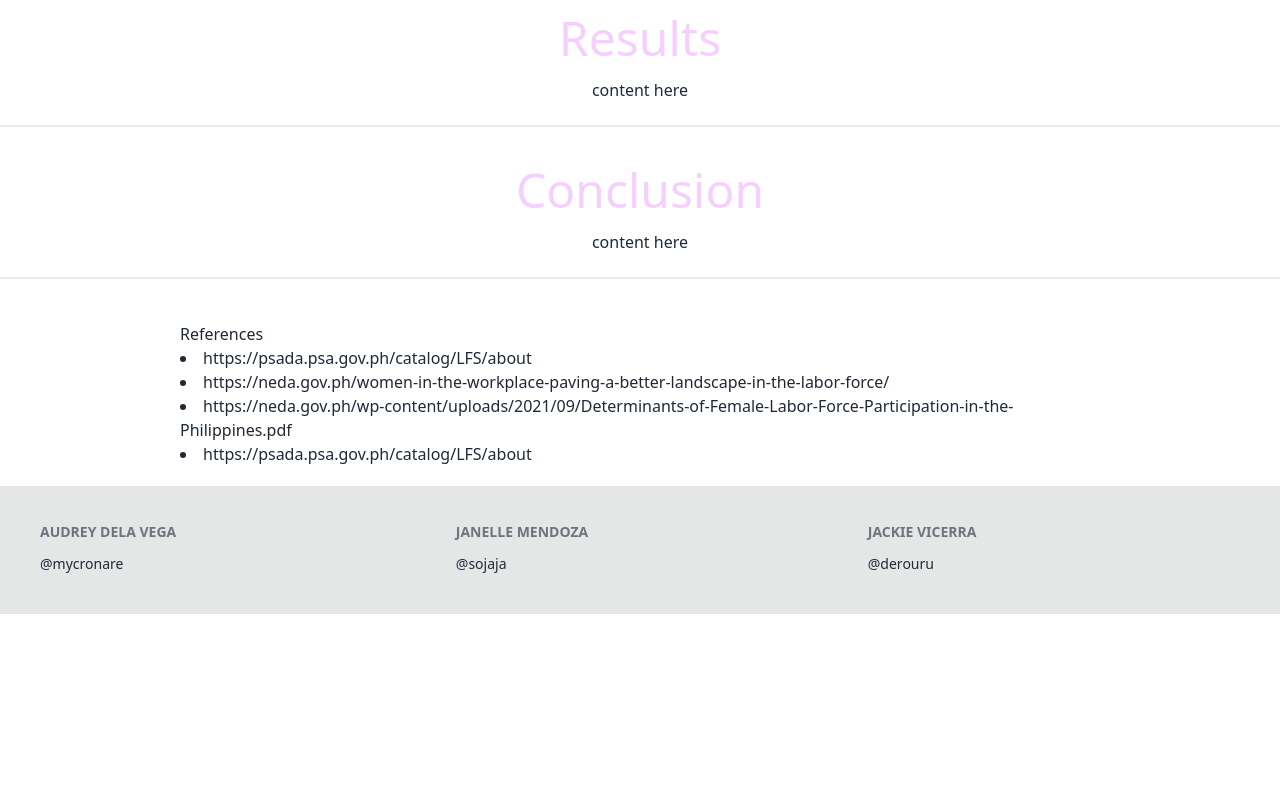
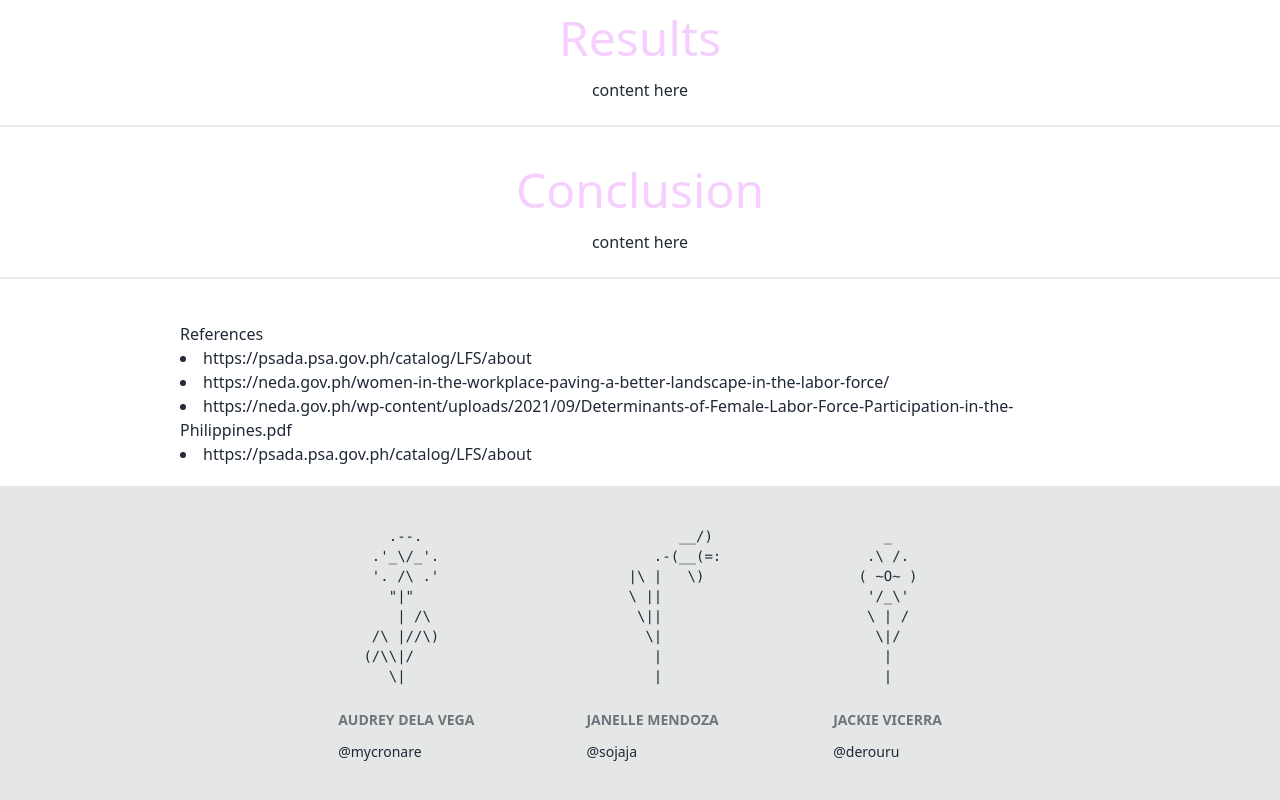
Before and after one commit to derouru/CS132-Portfolio, a SvelteKit app: page / in a window 1280 px wide. Shown: the part 3734-4534 px from the top of the page. Before the commit the page ends 4348 px from the top, so only its background shows below. Built offline with nearby package versions, Linux system fonts and the light colour scheme.

Commit message:
Added ascii flowers for team members

```diff
--- a/src/routes/+page.svelte
+++ b/src/routes/+page.svelte
@@ -126,20 +126,51 @@
     <li>https://psada.psa.gov.ph/catalog/LFS/about</li>
   </div>
   <!-- ~ ~ ~ ~ ~ ~ ~ ~ ~ ~ ~ ~ ~ ABOUT THE TEAM SECTION ~ ~ ~ ~ ~ ~ ~ ~ ~ ~ ~ ~ ~ -->
-  <footer class="footer p-10 bg-base-300 text-base-content">
-    <nav>
+  <footer class="footer p-10 bg-base-300 text-base-content flex justify-center">
+    <nav class="mx-12">
+      <pre>
+      .--.
+    .'_\/_'.
+    '. /\ .'
+      "|"
+       | /\
+    /\ |//\)
+   (/\\|/
+      \|
+      </pre>
       <h6 class="footer-title leading-3">Audrey Dela Vega</h6>
       <a href="https://github.com/mycronare" class="link link-hover">@mycronare</a>
     </nav>
-    <nav>
+    <nav class="mx-12">
+      <pre>
+           __/)
+        .-(__(=:
+     |\ |   \)
+     \ ||
+      \||
+       \|
+        |
+        |
+      </pre>
       <h6 class="footer-title leading-3">Janelle Mendoza</h6>
       <a href="https://github.com/sojaja" class="link link-hover">@sojaja</a>
     </nav>
-    <nav>
+    <nav class="mx-12">
+      <pre>
+      _
+    .\ /.
+   ( ~O~ )
+    '/_\'
+    \ | /
+     \|/
+      |
+      |
+      </pre>
       <h6 class="footer-title leading-3">Jackie Vicerra</h6>
       <a href="https://github.com/derouru" class="link link-hover">@derouru</a>
     </nav>
   </footer>
+
 </html>
 
 <style>
```
